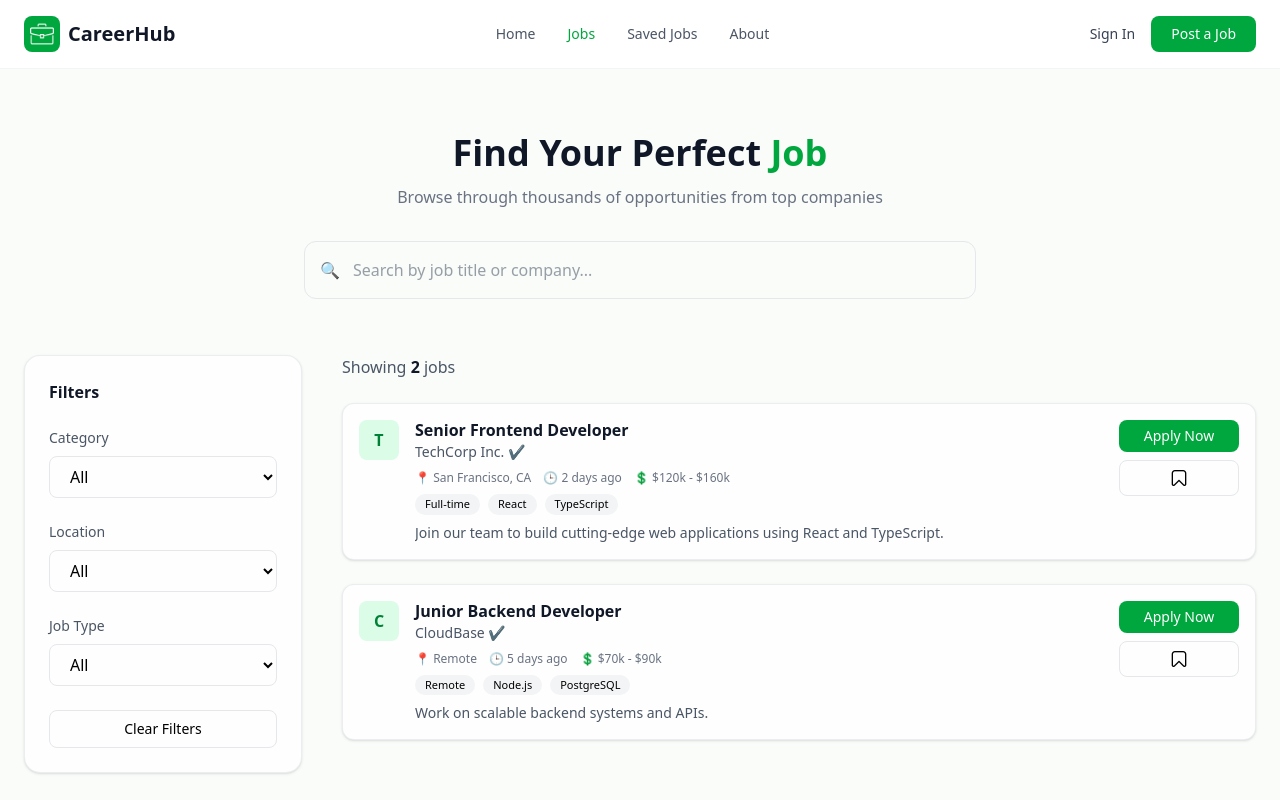
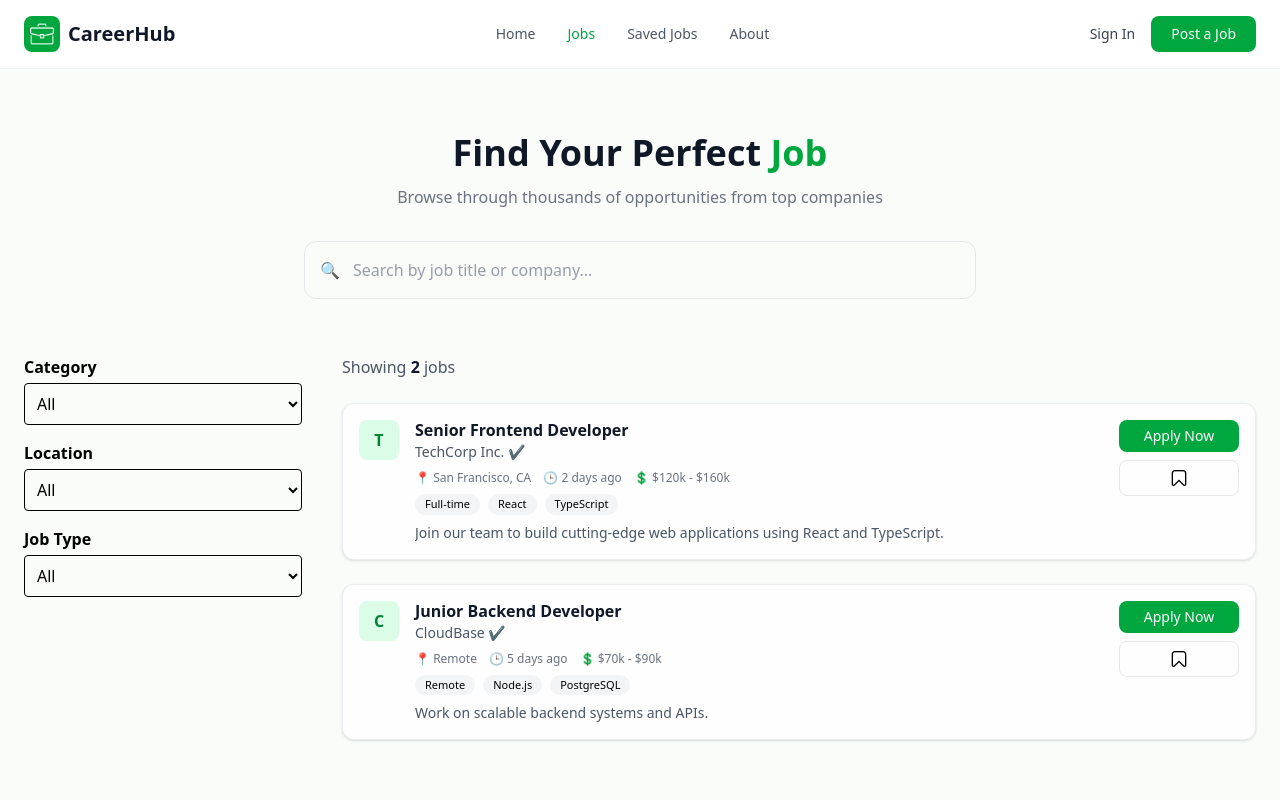
Before and after one commit to AliJoshan/CareerHub, a React (Vite) app: page /jobs in a window 1280 px wide. Shown: the top 800 px of the page. Built offline with nearby package versions, Linux system fonts and the light colour scheme.

Commit message:
Fix job filters section

```diff
--- a/src/components/jobs/JobsFilters.tsx
+++ b/src/components/jobs/JobsFilters.tsx
@@ -1,28 +1,79 @@
-function JobsFilters() {
+type JobsFiltersProps = {
+    selectedCategory: string | null;
+    setSelectedCategory: (val: string | null) => void;
+    selectedLocation: string | null;
+    setSelectedLocation: (val: string | null) => void;
+    selectedJobType: string | null;
+    setSelectedJobType: (val: string | null) => void;
+};
+
+function JobsFilters({
+    selectedCategory,
+    setSelectedCategory,
+    selectedLocation,
+    setSelectedLocation,
+    selectedJobType,
+    setSelectedJobType,
+}: JobsFiltersProps) {
     return (
-        <aside className="bg-[#fdfefd] rounded-2xl border border-gray-200/70 p-6 h-fit shadow-sm">
-            <h3 className="font-semibold text-gray-900 mb-6">Filters</h3>
+        <div className="space-y-4">
+            {/* CATEGORY FILTER */}
+            <div>
+                <label className="font-semibold mb-1 block">Category</label>
+                <select
+                    value={selectedCategory ?? ""}
+                    onChange={(e) =>
+                        setSelectedCategory(
+                            e.target.value === "" ? null : e.target.value
+                        )
+                    }
+                    className="w-full border rounded p-2"
+                >
+                    <option value="">All</option>
+                    <option value="Technology">Technology</option>
+                    <option value="Design">Design</option>
+                    <option value="Marketing">Marketing</option>
+                </select>
+            </div>
 
-            <div className="space-y-6">
-                <FilterSelect label="Category" />
-                <FilterSelect label="Location" />
-                <FilterSelect label="Job Type" />
+            {/* LOCATION FILTER */}
+            <div>
+                <label className="font-semibold mb-1 block">Location</label>
+                <select
+                    value={selectedLocation ?? ""}
+                    onChange={(e) =>
+                        setSelectedLocation(
+                            e.target.value === "" ? null : e.target.value
+                        )
+                    }
+                    className="w-full border rounded p-2"
+                >
+                    <option value="">All</option>
+                    <option value="San Francisco, CA">San Francisco</option>
+                    <option value="New York, NY">New York</option>
+                    <option value="Remote">Remote</option>
+                    <option value="Austin, TX">Austin</option>
+                </select>
+            </div>
 
-                <button className="w-full border border-gray-200 rounded-lg py-2 text-sm hover:bg-gray-50">
-                    Clear Filters
-                </button>
+            {/* JOB TYPE FILTER */}
+            <div>
+                <label className="font-semibold mb-1 block">Job Type</label>
+                <select
+                    value={selectedJobType ?? ""}
+                    onChange={(e) =>
+                        setSelectedJobType(
+                            e.target.value === "" ? null : e.target.value
+                        )
+                    }
+                    className="w-full border rounded p-2"
+                >
+                    <option value="">All</option>
+                    <option value="Full-time">Full-time</option>
+                    <option value="Part-time">Part-time</option>
+                    <option value="Remote">Remote</option>
+                </select>
             </div>
-        </aside>
-    );
-}
-
-function FilterSelect({ label }: { label: string }) {
-    return (
-        <div>
-            <label className="block text-sm text-gray-600 mb-2">{label}</label>
-            <select className="w-full rounded-lg border border-gray-200 px-4 py-2">
-                <option>All</option>
-            </select>
         </div>
     );
 }
--- a/src/pages/Jobs.tsx
+++ b/src/pages/Jobs.tsx
@@ -11,6 +11,26 @@ function Jobs() {
     const [jobs, setJobs] = useState<Job[]>([]);
     const [loading, setLoading] = useState(true);
     const [error, setError] = useState<string | null>(null);
+    // Jobs.tsx
+    const [selectedCategory, setSelectedCategory] = useState<string | null>(null);
+    const [selectedLocation, setSelectedLocation] = useState<string | null>(null);
+    const [selectedJobType, setSelectedJobType] = useState<string | null>(null);
+
+    const filteredJobs = jobs.filter((job) => {
+        const matchCategory = selectedCategory
+            ? job.tags.includes(selectedCategory)
+            : true;
+
+        const matchLocation = selectedLocation
+            ? job.location === selectedLocation
+            : true;
+
+        const matchJobType = selectedJobType
+            ? job.type === selectedJobType
+            : true;
+
+        return matchCategory && matchLocation && matchJobType;
+    });
 
     useEffect(() => {
         getJobs()
@@ -28,7 +48,7 @@ function Jobs() {
     } else if (!jobs.length) {
         content = <p className="lg:col-span-3">No jobs found.</p>;
     } else {
-        content = <JobsList jobs={jobs} />;
+        content = <JobsList jobs={filteredJobs} />;
     }
 
     return (
@@ -37,9 +57,18 @@ function Jobs() {
                 <JobsHeader />
 
                 <div className="grid grid-cols-1 lg:grid-cols-4 gap-10">
-                    <JobsFilters />
+                    <JobsFilters
+                        selectedCategory={selectedCategory}
+                        setSelectedCategory={setSelectedCategory}
+                        selectedLocation={selectedLocation}
+                        setSelectedLocation={setSelectedLocation}
+                        selectedJobType={selectedJobType}
+                        setSelectedJobType={setSelectedJobType}
+                    />
+
                     {content}
                 </div>
+
             </div>
         </section>
     );
```
